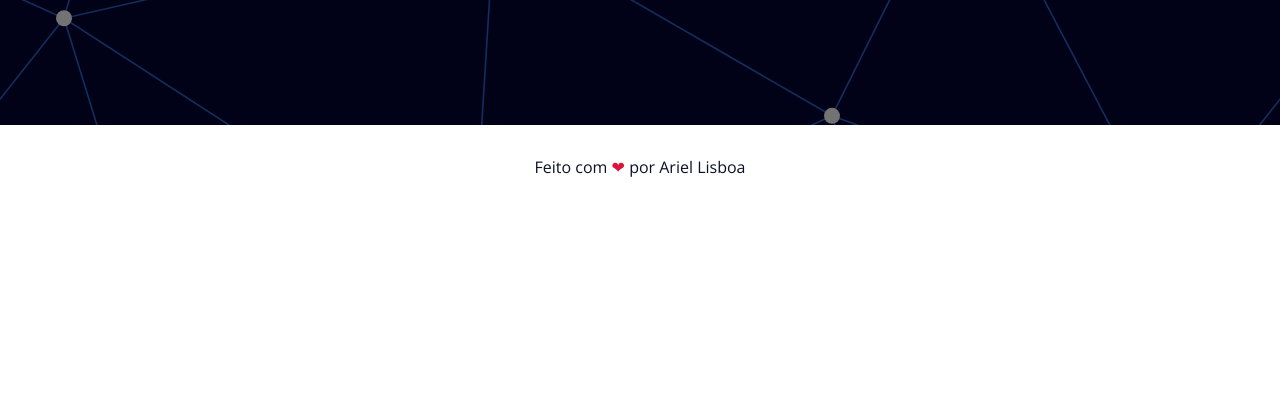
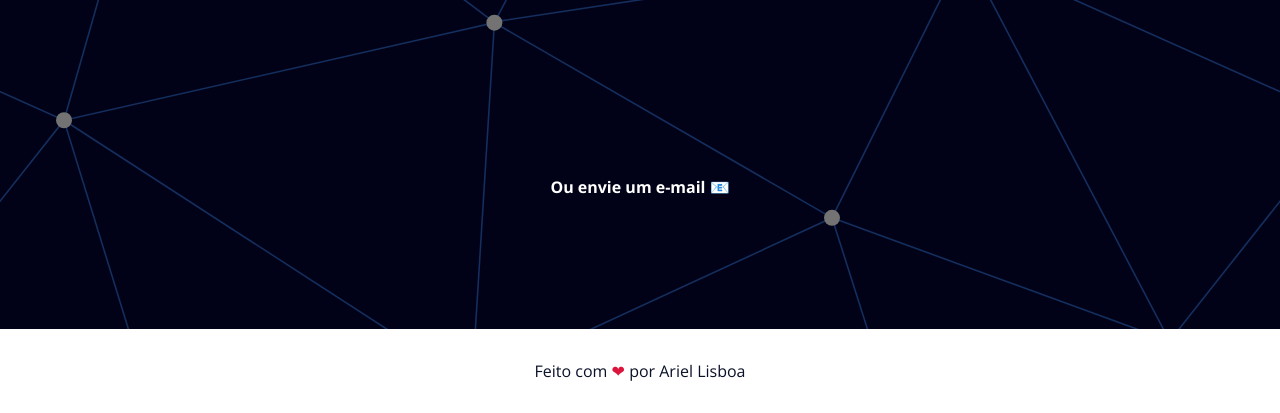
Before and after one commit to ArielLopes888/landing-page, a plain HTML site: page index.html in a window 1280 px wide. Shown: the part 4545-4958 px from the top of the page. Before the commit the page ends 4754 px from the top, so only its background shows below. Drawn offline with nearby package versions, Linux system fonts and the light colour scheme.

Commit message:
button email

```diff
--- a/assets/css/elements.css
+++ b/assets/css/elements.css
@@ -148,6 +148,28 @@ table th {
   text-decoration: none;
   color: inherit;
 }
+.p-email {
+  font-size: 0.8em;
+  font-weight: 700;
+  text-align: center;
+  margin-top: 30px;
+  display: inline;
+  cursor: pointer;
+  border-radius: 15px;
+  -webkit-background-clip: text;
+  transition: background 0.3s ease, color 0.3s ease, transform 0.3s ease;
+}
+
+.p-email:hover {
+  border-radius: 15px;
+  background: linear-gradient(to right, #ffdc19, #f78503);
+  color: #ffffff;
+}
+
+.p-email a{
+  text-decoration: none;
+  color: inherit;
+}
 
 @media (max-width: 800px) {
 
--- a/index.html
+++ b/index.html
@@ -60,13 +60,16 @@
 
       <p><strong>Táfego Direcionado:</strong> Alcance as pessoas certas no momento certo.</p>
 
-      <p><strong>Sites Incríveis, Resultados Surpreendentes: </strong>Deixe uma primeira impressão marcante com um site personalizado.
+      <p><strong>Sites Incríveis, Resultados Surpreendentes: </strong>Deixe uma primeira impressão marcante com um site
+        personalizado.
       </p>
 
-      <p><strong>Otimização Contínua:</strong>Não é apenas sobre começar, é sobre melhorar constantemente. Monitoramos, analisamos e
+      <p><strong>Otimização Contínua:</strong>Não é apenas sobre começar, é sobre melhorar constantemente. Monitoramos,
+        analisamos e
         otimizamos seu tráfego e site para garantir resultados sustentáveis.</p>
 
-      <p><strong>ROI Garantido:</strong> Investir em sua presença online deve trazer retorno. Nossos serviços são projetados para
+      <p><strong>ROI Garantido:</strong> Investir em sua presença online deve trazer retorno. Nossos serviços são
+        projetados para
         oferecer um retorno sobre investimento tangível e mensurável.</p>
       <article class="whatsapp-article">
         <a href="https://wa.me/5579988381834?text=Ol%C3%A1%2C+gostaria+de+um+or%C3%A7amento+para+..." target="_blank"
@@ -189,6 +192,17 @@
 
         </a><img src="assets/img/lâmpada.png" alt="Logo lâmpada" class="lamp-icon">
       </p>
+      <br>
+      <br>
+      <br>
+      <br>
+      <p class="p-email">
+        <a href="mailto:ariellopes888@gmail.com">
+          Ou envie um e-mail 📧
+        </a>
+      </p>
+
+      </body>
 
       <!-- <div class="contact-form">
         <fieldset class="form-grid">
```
